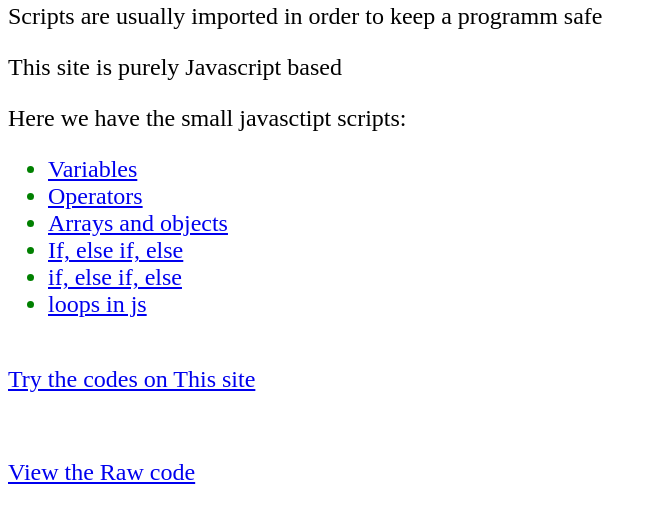
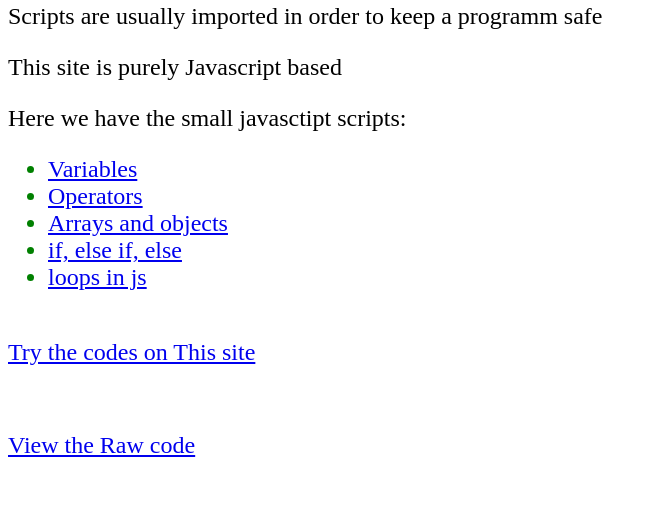
Before and after one commit to pascal-gerber/pascal-gerber.github.io, a plain HTML site: page portfolio/Javascript background/javaScript.html in a window 1280 px wide. Shown: the part 79-602 px from the top of the page, without its empty margins (0-657 px from the left). Drawn offline with Linux system fonts and the light colour scheme.

Commit message:
Add files via upload

```diff
--- a/portfolio/Javascript background/javaScript.html
+++ b/portfolio/Javascript background/javaScript.html
@@ -46,9 +46,6 @@
         <a href="https://raw.githubusercontent.com/pascal-gerber/pascal-gerber.github.io/main/portfolio/Javascript%20background/javascript arrays.js">Arrays and objects</a>
         </li>
         <li>
-        <a href="https://raw.githubusercontent.com/pascal-gerber/pascal-gerber.github.io/main/portfolio/Javascript%20background/Loops%20and%20intervals.js">If, else if, else</a>
-        </li>
-        <li>
         <a href="https://raw.githubusercontent.com/pascal-gerber/pascal-gerber.github.io/main/portfolio/Javascript%20background/Exceptions.js">if, else if, else</a>
         </li>
         <li>
```
